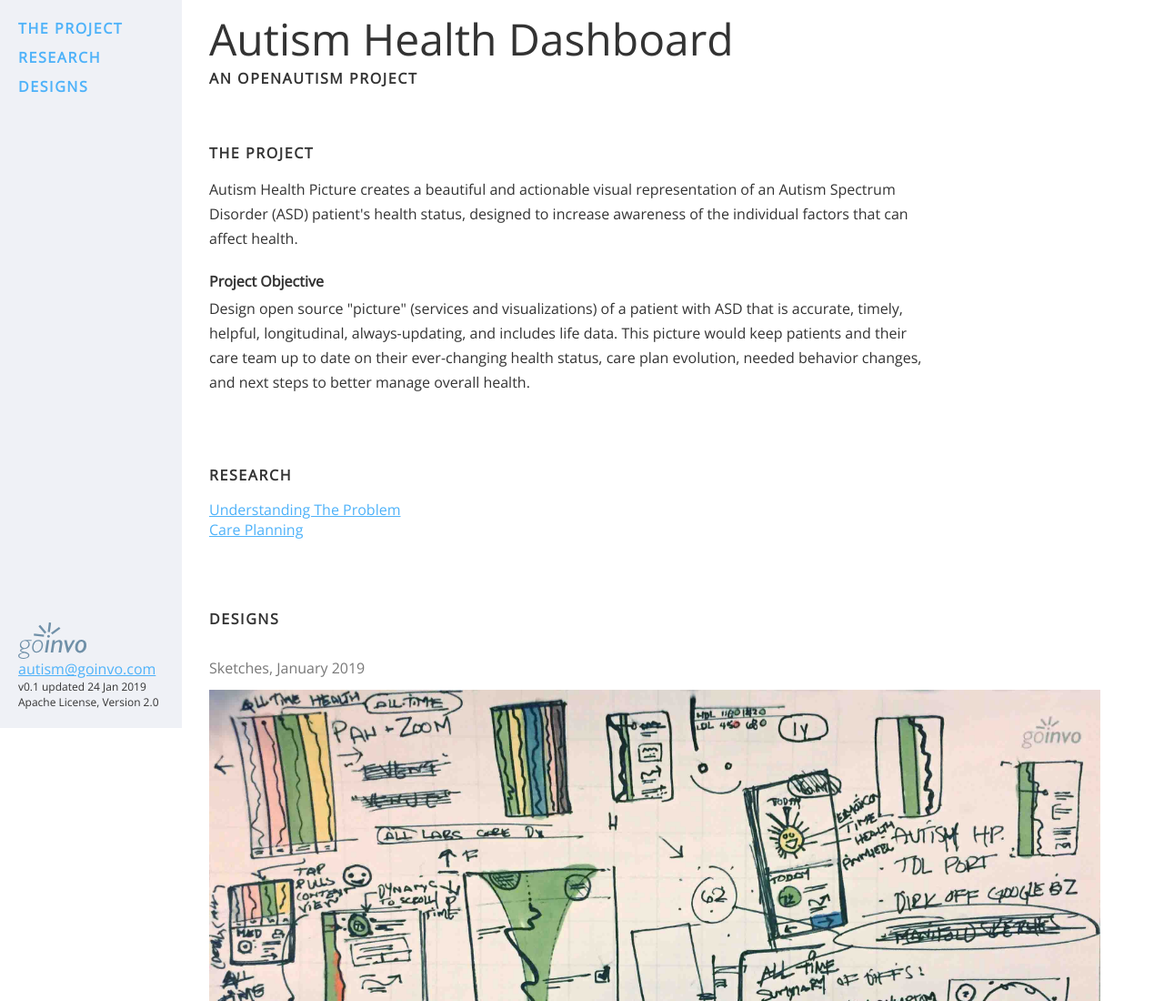
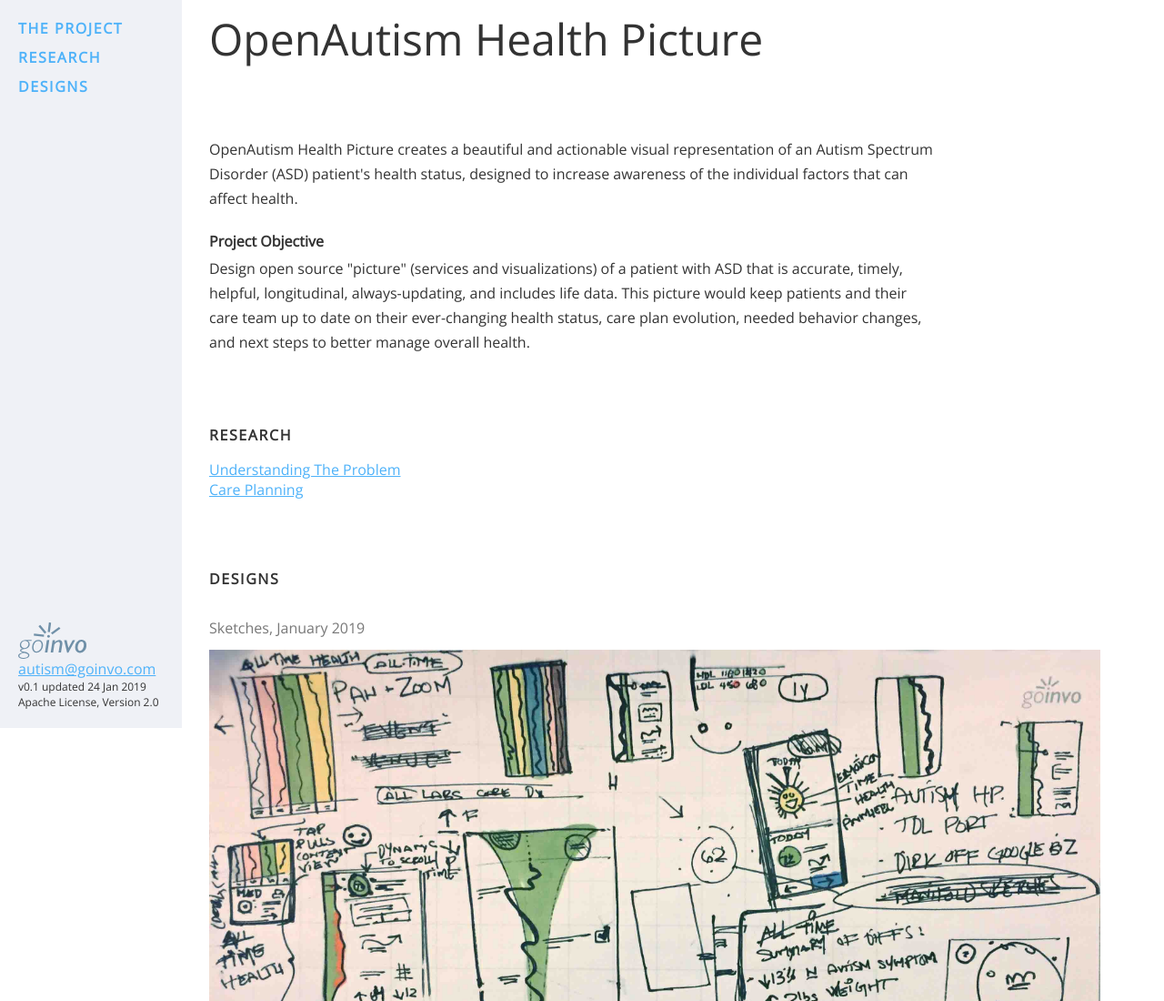
Before and after one commit to openAutism/openautism.github.io, a website: page index.html in a window 1280 px wide. Shown: the top 1100 px of the page at 91% size. Drawn offline with nearby package versions, Linux system fonts and the light colour scheme.

Commit message:
Update index.html

```diff
--- a/index.html
+++ b/index.html
@@ -29,13 +29,11 @@
   </div>
 
   <div class="container" id="title">
-    <h1>Autism Health Dashboard</h1>
-    <h3>An OpenAutism Project</h3>
+    <h1>OpenAutism Health Picture</h1>
   </div>
 
   <div class="container" id="project">
-    <h3>The Project</h3>
-    <p>Autism Health Picture creates a beautiful and actionable visual representation of an Autism Spectrum Disorder (ASD) patient's health status, designed to increase awareness of the individual factors that can affect health.</p>
+    <p>OpenAutism Health Picture creates a beautiful and actionable visual representation of an Autism Spectrum Disorder (ASD) patient's health status, designed to increase awareness of the individual factors that can affect health.</p>
     <h4>Project Objective</h4>
     <p>Design open source "picture" (services and visualizations) of a patient with ASD that is accurate, timely, helpful, longitudinal, always-updating, and includes life data. This picture would keep patients and their care team up to date on their ever-changing health status, care plan evolution, needed behavior changes, and next steps to better manage overall health.</p>
   </div>
```
